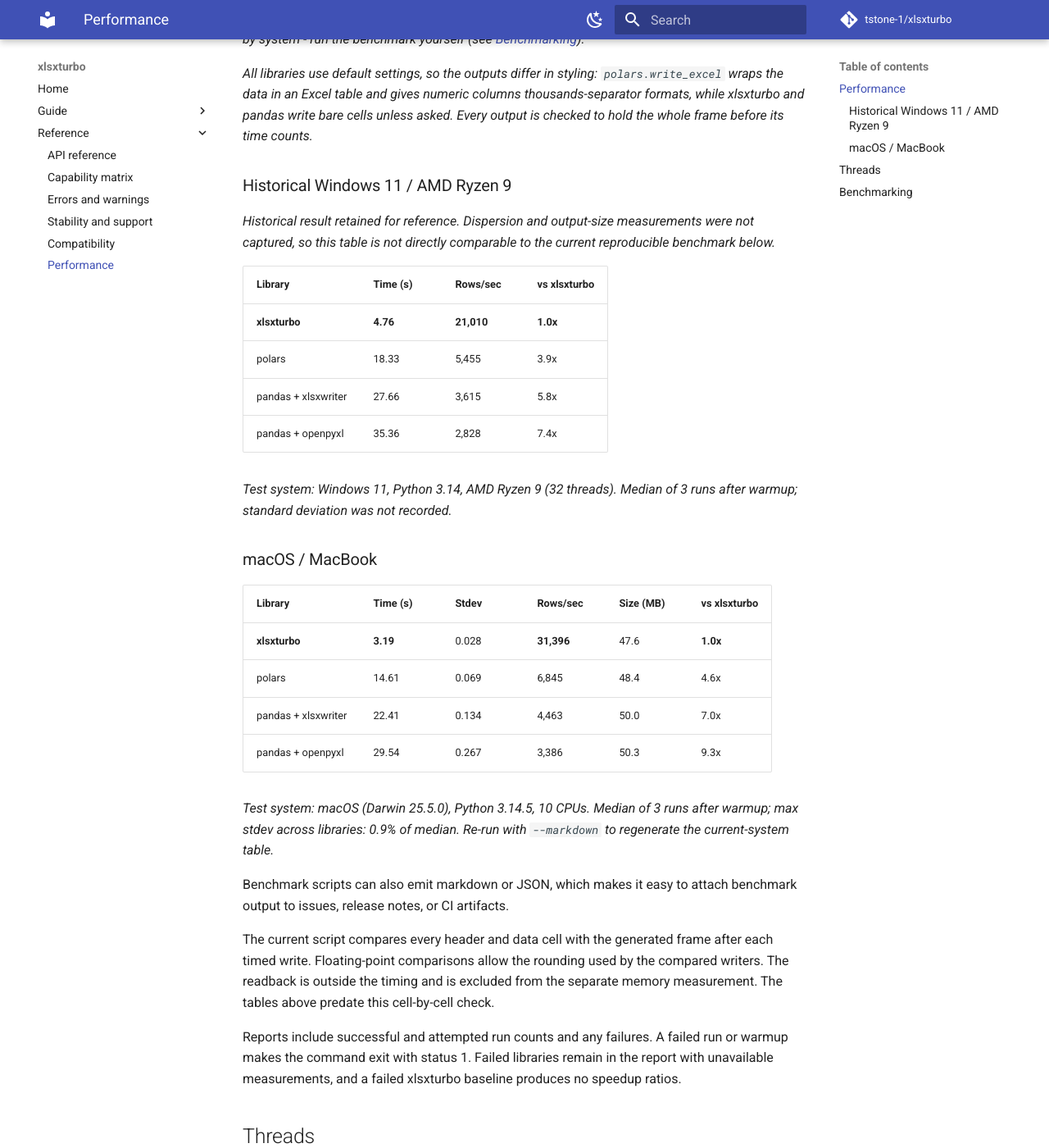
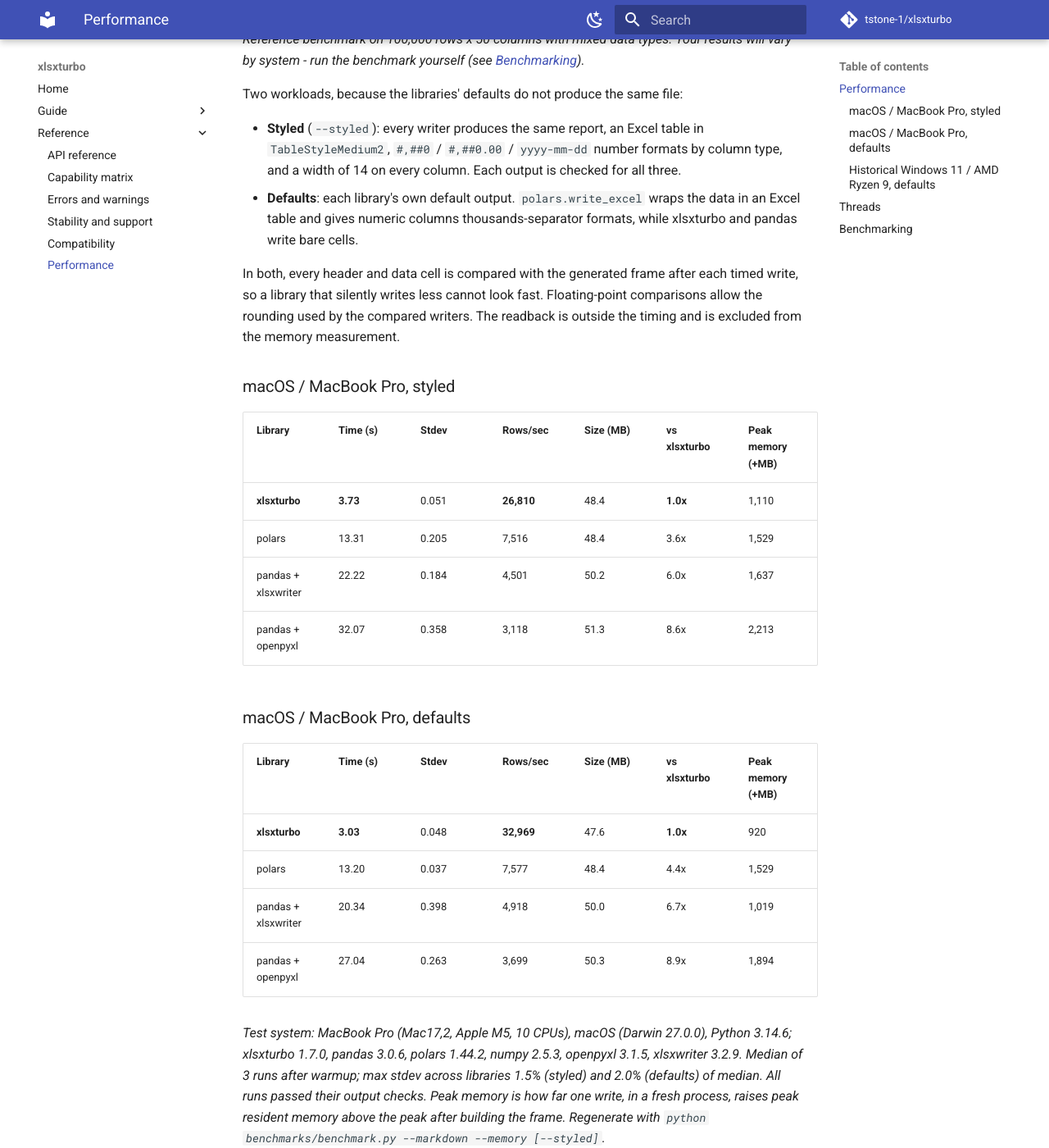
Before and after one commit to tstone-1/xlsxturbo, an MkDocs documentation site: the page built from docs/performance.md, in a window 1280 px wide and 1400 px high, scrolled down 338 px. Shown: the whole window at 82% size. Built offline with MkDocs 1.6.1 and Material for MkDocs 9.7.7, drawn with Linux system fonts in a browser that asks for light colours; comment, search, counter and statistics services are not loaded; some of the changed text lies outside the part shown.

Commit message:
Publish styled and default benchmark results with peak memory
docs/performance.md gains two MacBook Pro tables measured under the
cell-by-cell output check: the styled workload, where every writer
produces the same table, number formats and widths, and each library's
defaults. The Windows table is marked as predating that check.

The README quotes the styled ratios (3.6x / 6x / 8.6x) and drops the
claim that the ratios are stable across systems; the performance page
states the measured 20% spread between the two machines instead.

```diff
--- a/docs/performance.md
+++ b/docs/performance.md
@@ -1,18 +1,56 @@
 # Performance
 
 The numbers below are measured, machine-specific, and reproducible with the scripts in
-`benchmarks/`. Treat them as a shape rather than a promise: the ratio between libraries
-is stable across systems, the absolute times are not.
+`benchmarks/`. With each library's defaults, the ratios between libraries differed by
+at most 20% between the two machines measured so far, but that is two machines and one
+workload shape, not a guarantee for yours.
 
 ## Performance
 
 *Reference benchmark on 100,000 rows x 50 columns with mixed data types. Your results will vary by system - run the benchmark yourself (see [Benchmarking](#benchmarking)).*
 
-*All libraries use default settings, so the outputs differ in styling: `polars.write_excel` wraps the data in an Excel table and gives numeric columns thousands-separator formats, while xlsxturbo and pandas write bare cells unless asked. Every output is checked to hold the whole frame before its time counts.*
+Two workloads, because the libraries' defaults do not produce the same file:
 
-### Historical Windows 11 / AMD Ryzen 9
+- **Styled** (`--styled`): every writer produces the same report, an Excel table in
+  `TableStyleMedium2`, `#,##0` / `#,##0.00` / `yyyy-mm-dd` number formats by column
+  type, and a width of 14 on every column. Each output is checked for all three.
+- **Defaults**: each library's own default output. `polars.write_excel` wraps the data
+  in an Excel table and gives numeric columns thousands-separator formats, while
+  xlsxturbo and pandas write bare cells.
 
-*Historical result retained for reference. Dispersion and output-size measurements were not captured, so this table is not directly comparable to the current reproducible benchmark below.*
+In both, every header and data cell is compared with the generated frame after each
+timed write, so a library that silently writes less cannot look fast. Floating-point
+comparisons allow the rounding used by the compared writers. The readback is outside
+the timing and is excluded from the memory measurement.
+
+### macOS / MacBook Pro, styled
+
+| Library | Time (s) | Stdev | Rows/sec | Size (MB) | vs xlsxturbo | Peak memory (+MB) |
+|---------|----------|-------|----------|-----------|--------------|-------------------|
+| **xlsxturbo** | **3.73** | 0.051 | **26,810** | 48.4 | **1.0x** | 1,110 |
+| polars | 13.31 | 0.205 | 7,516 | 48.4 | 3.6x | 1,529 |
+| pandas + xlsxwriter | 22.22 | 0.184 | 4,501 | 50.2 | 6.0x | 1,637 |
+| pandas + openpyxl | 32.07 | 0.358 | 3,118 | 51.3 | 8.6x | 2,213 |
+
+### macOS / MacBook Pro, defaults
+
+| Library | Time (s) | Stdev | Rows/sec | Size (MB) | vs xlsxturbo | Peak memory (+MB) |
+|---------|----------|-------|----------|-----------|--------------|-------------------|
+| **xlsxturbo** | **3.03** | 0.048 | **32,969** | 47.6 | **1.0x** | 920 |
+| polars | 13.20 | 0.037 | 7,577 | 48.4 | 4.4x | 1,529 |
+| pandas + xlsxwriter | 20.34 | 0.398 | 4,918 | 50.0 | 6.7x | 1,019 |
+| pandas + openpyxl | 27.04 | 0.263 | 3,699 | 50.3 | 8.9x | 1,894 |
+
+*Test system: MacBook Pro (Mac17,2, Apple M5, 10 CPUs), macOS (Darwin 27.0.0), Python 3.14.6; xlsxturbo 1.7.0, pandas 3.0.6, polars 1.44.2, numpy 2.5.3, openpyxl 3.1.5, xlsxwriter 3.2.9. Median of 3 runs after warmup; max stdev across libraries 1.5% (styled) and 2.0% (defaults) of median. All runs passed their output checks. Peak memory is how far one write, in a fresh process, raises peak resident memory above the peak after building the frame. Regenerate with `python benchmarks/benchmark.py --markdown --memory [--styled]`.*
+
+The styling costs every library something, but not the same amount: formatting takes
+xlsxturbo from 3.03 s to 3.73 s and pandas + openpyxl from 27.0 s to 32.1 s, where
+openpyxl sets the number format cell by cell. Peak memory for pandas + xlsxwriter rises
+most, from 1,019 MB to 1,637 MB.
+
+### Historical Windows 11 / AMD Ryzen 9, defaults
+
+*Historical result retained for reference. It predates the cell-by-cell output check, and dispersion, output size and memory were not captured, so it is not directly comparable to the tables above.*
 
 | Library | Time (s) | Rows/sec | vs xlsxturbo |
 |---------|----------|----------|--------------|
@@ -23,23 +61,7 @@
 
 *Test system: Windows 11, Python 3.14, AMD Ryzen 9 (32 threads). Median of 3 runs after warmup; standard deviation was not recorded.*
 
-### macOS / MacBook
-
-| Library | Time (s) | Stdev | Rows/sec | Size (MB) | vs xlsxturbo |
-|---------|----------|-------|----------|-----------|--------------|
-| **xlsxturbo** | **3.19** | 0.028 | **31,396** | 47.6 | **1.0x** |
-| polars | 14.61 | 0.069 | 6,845 | 48.4 | 4.6x |
-| pandas + xlsxwriter | 22.41 | 0.134 | 4,463 | 50.0 | 7.0x |
-| pandas + openpyxl | 29.54 | 0.267 | 3,386 | 50.3 | 9.3x |
-
-*Test system: macOS (Darwin 25.5.0), Python 3.14.5, 10 CPUs. Median of 3 runs after warmup; max stdev across libraries: 0.9% of median. Re-run with `--markdown` to regenerate the current-system table.*
-
 Benchmark scripts can also emit markdown or JSON, which makes it easy to attach benchmark output to issues, release notes, or CI artifacts.
-
-The current script compares every header and data cell with the generated frame after
-each timed write. Floating-point comparisons allow the rounding used by the compared
-writers. The readback is outside the timing and is excluded from the separate memory
-measurement. The tables above predate this cell-by-cell check.
 
 Reports include successful and attempted run counts and any failures. A failed run or
 warmup makes the command exit with status 1. Failed libraries remain in the report with
@@ -88,6 +110,9 @@
 # Data shape: mixed (the reference), numeric, or strings
 python benchmarks/benchmark.py --shape strings
 
+# Every writer produces the same table, number formats and column widths
+python benchmarks/benchmark.py --styled
+
 # Also measure each library's peak memory, in a fresh process per library (macOS, Linux)
 python benchmarks/benchmark.py --memory
 
```
Also changed, not shown: CHANGELOG.md (+3 -0 lines), README.md (+6 -4 lines).
